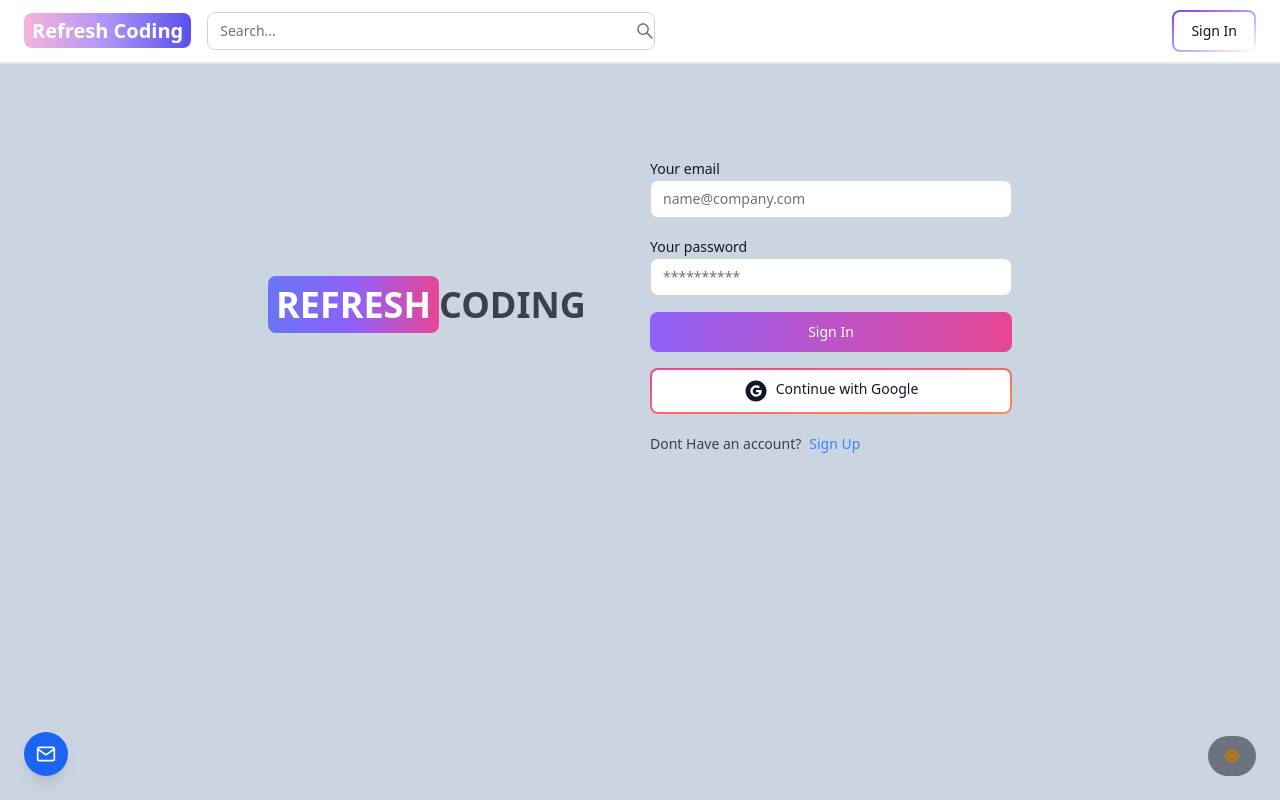
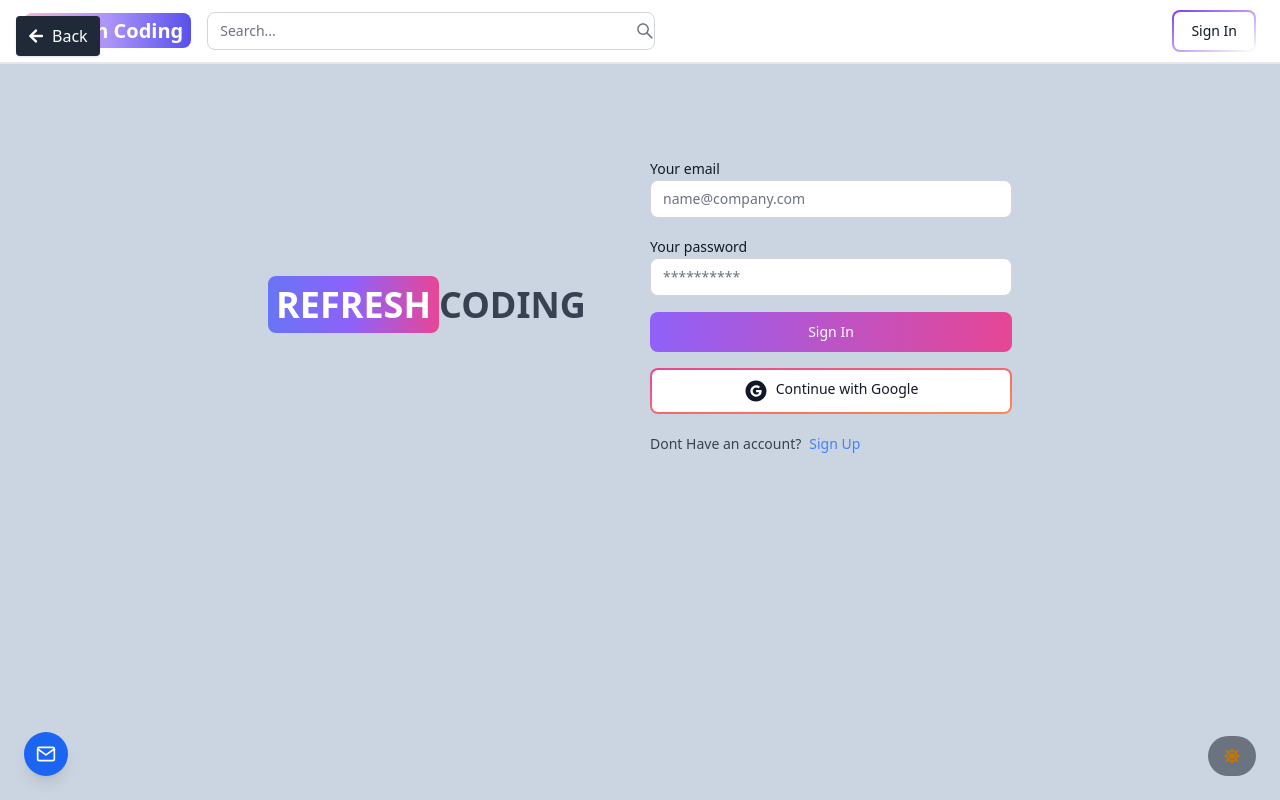
Before and after one commit to Vishalkumartarai/refreshcodingextend, a React (Vite) app in the folder client/: page /sign-in in a window 1280 px wide. Shown: the top 800 px of the page. Built offline with nearby package versions, Linux system fonts and the light colour scheme.

Commit message:
all changes done

```diff
--- a/client/src/components/DashProfile.jsx
+++ b/client/src/components/DashProfile.jsx
@@ -21,6 +21,7 @@
 } from "../redux/user/userSlice";
 import { HiOutlineExclamationCircle } from "react-icons/hi";
 import { Link } from "react-router-dom";
+import BackButton from "../components/backButton";
 
 export default function DashProfile() {
   const { currentUser, error, loading } = useSelector((state) => state.user);
@@ -159,6 +160,7 @@
 
   return (
     <div className="max-w-lg mx-auto p-3 w-full">
+      <BackButton />
       <h1 className="my-7 text-center font-semibold text-3xl">Profile</h1>
       <form onSubmit={handleSubmit} className="flex flex-col gap-4">
         <input
--- /dev/null
+++ b/client/src/components/backButton.jsx
@@ -0,0 +1,23 @@
+import React from "react";
+import { useNavigate } from "react-router-dom";
+import { FaArrowLeft } from "react-icons/fa";
+
+const BackButton = () => {
+  const navigate = useNavigate();
+
+  const handleBackClick = () => {
+    navigate(-1);
+  };
+
+  return (
+    <button
+      className="fixed top-4 left-4 flex items-center px-3 py-2 bg-gray-800 dark:bg-slate-400 text-white dark:text-black rounded shadow hover:bg-gray-700 transition duration-300"
+      onClick={handleBackClick}
+    >
+      <FaArrowLeft className="mr-2" />
+      Back
+    </button>
+  );
+};
+
+export default BackButton;
--- a/client/src/pages/About.jsx
+++ b/client/src/pages/About.jsx
@@ -1,6 +1,9 @@
+import BackButton from "../components/backButton";
+
 export default function About() {
   return (
     <div className="min-h-screen flex items-center justify-center bg-slate-100 dark:bg-slate-700">
+      <BackButton />
       <div className="max-w-2xl mx-auto p-6 text-center">
         <div>
           <h1 className="text-3xl font-semibold text-center my-7 text-purple-700">
--- a/client/src/pages/Contact.jsx
+++ b/client/src/pages/Contact.jsx
@@ -1,8 +1,10 @@
 import React from "react";
+import BackButton from "../components/backButton"; // Adjust the path to where BackButton.js is located
 
-export const Contact = () => {
+const Contact = () => {
   return (
     <section className="py-36">
+      <BackButton /> {/* Place the BackButton at the top of the section */}
       <h2 className="text-3xl font-bold text-center mb-12">
         Feel free to contact us
       </h2>
@@ -15,7 +17,6 @@
         loading="lazy"
         referrerPolicy="no-referrer-when-downgrade"
       ></iframe>
-
       <div className="container mx-auto mt-24 text-center">
         <div className="max-w-2xl mx-auto">
           <form
--- a/client/src/pages/PostPage.jsx
+++ b/client/src/pages/PostPage.jsx
@@ -1,9 +1,10 @@
+import React, { useEffect, useState } from "react";
+import { Link, useParams } from "react-router-dom";
 import { Button, Spinner } from "flowbite-react";
-import { useEffect, useState } from "react";
-import { Link, useParams } from "react-router-dom";
 import CallToAction from "../components/CallToAction";
 import CommentSection from "../components/CommentSection";
 import PostCard from "../components/PostCard";
+import BackButton from "../components/backButton"; // Adjust the path to where BackButton.js is located
 
 export default function PostPage() {
   const { postSlug } = useParams();
@@ -57,8 +58,10 @@
         <Spinner size="xl" />
       </div>
     );
+
   return (
     <main className="p-3 flex flex-col w-fulll mx-auto min-h-screen">
+      <BackButton /> {/* Add the BackButton at the top */}
       <h1 className="text-3xl mt-10 p-3 text-center font-serif max-w-2xl mx-auto lg:text-4xl">
         {post && post.title}
       </h1>
@@ -85,9 +88,7 @@
         className="p-3 max-w-2xl mx-auto w-full post-content"
         dangerouslySetInnerHTML={{ __html: post && post.content }}
       ></div>
-
       <CommentSection postId={post._id} />
-
       <div className="flex flex-col justify-center items-center mb-5">
         <h1 className="text-xl mt-5">Recent articles</h1>
         <div className="flex flex-wrap gap-5 mt-5 justify-center">
--- a/client/src/pages/SignIn.jsx
+++ b/client/src/pages/SignIn.jsx
@@ -8,6 +8,7 @@
   signInFailure,
 } from "../redux/user/userSlice";
 import OAuth from "../components/OAuth";
+import BackButton from "../components/backButton";
 
 export default function SignIn() {
   const [formData, setFormData] = useState({});
@@ -44,6 +45,7 @@
   };
   return (
     <div className="min-h-screen mt-20">
+      <BackButton />
       <div className="flex p-3 max-w-3xl mx-auto flex-col md:flex-row md:items-center gap-5">
         {/* left */}
         <div className="flex-1">
```
